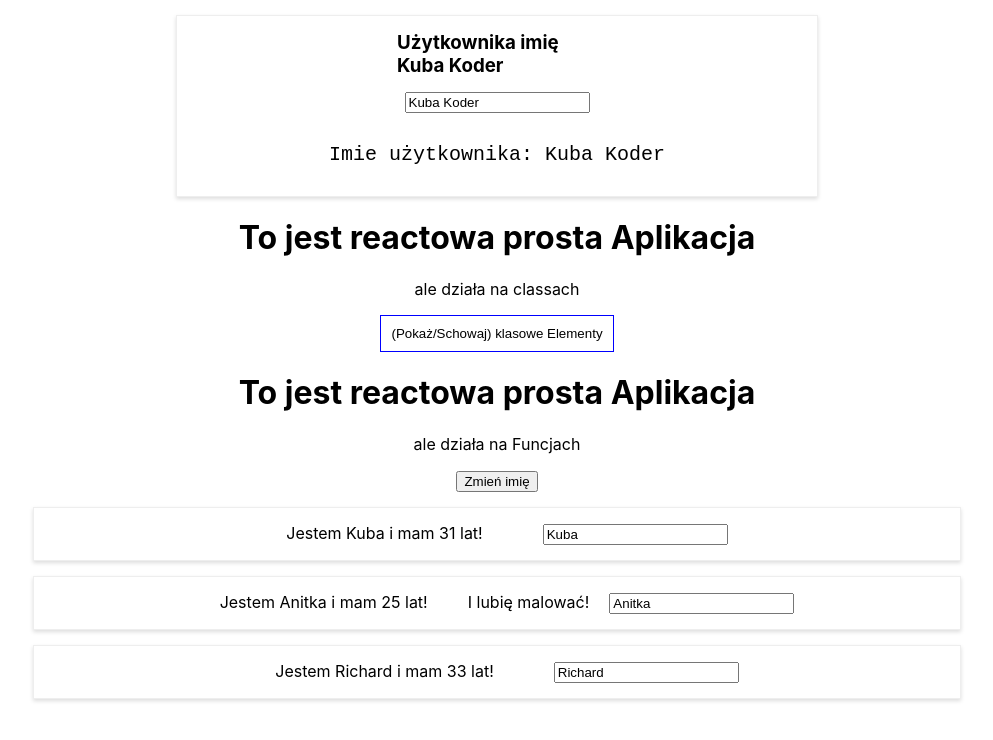
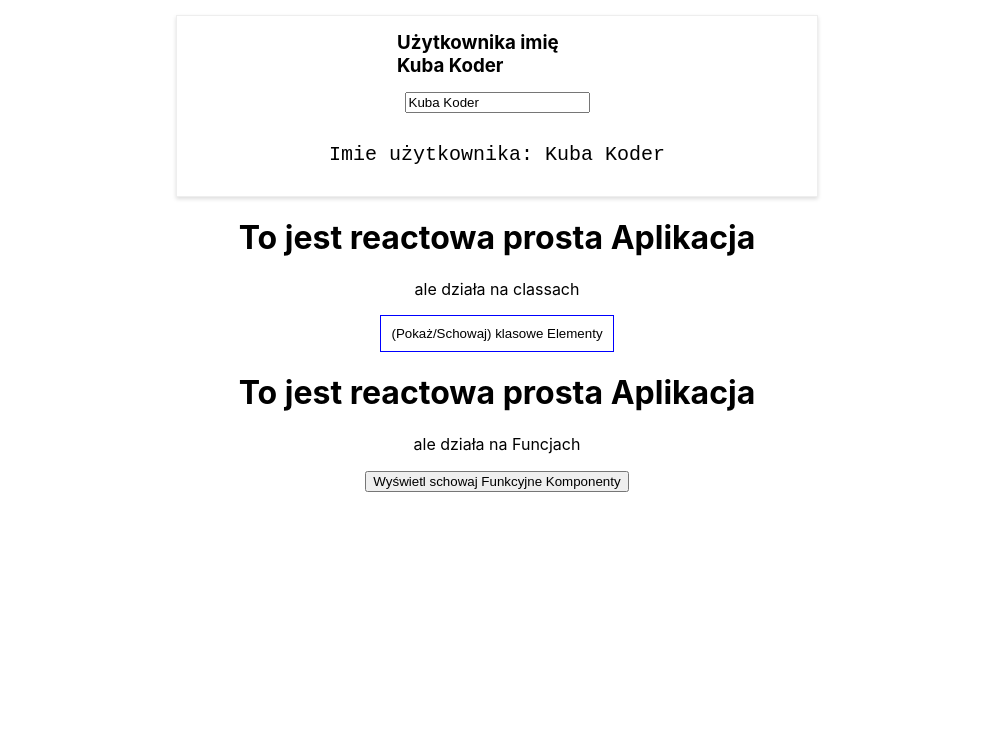
Before and after one commit to SerafinPL/react-persons, a React (Create React App) app: page / in a window 1280 px wide. Shown: the top 740 px of the page, without its empty margins (143-1136 px from the left). Built offline with nearby package versions, Linux system fonts and the light colour scheme.

Commit message:
wyświetlanie warunkowe i w classowych i w funkcyjnych

```diff
--- a/src/App.js
+++ b/src/App.js
@@ -54,13 +54,12 @@ class App extends Component {
       padding: '10px',
       cursor: 'pointer'
     }
-    return (
-      <div className="App">
-        <h1> To jest reactowa prosta Aplikacja</h1>
-        <p>ale działa na classach</p>
-        <button style={buttonStyle} onClick={this.togglePersonHandler}>(Pokaż/Schowaj) klasowe Elementy</button>
-        {
-          this.state.pokazPersons === true ?
+
+    let widok = null;
+
+
+    if (this.state.pokazPersons) {
+      widok = (
         <div>
           <Person         // lepsze wyjśćie
             name={this.state.persons[0].name}
@@ -78,8 +77,20 @@ class App extends Component {
 
           />
         </div>
-          : null
+      );
     }
+
+    return (
+      <div className="App">
+        <h1> To jest reactowa prosta Aplikacja</h1>
+        <p>ale działa na classach</p>
+        <button
+          style={buttonStyle}
+          onClick={this.togglePersonHandler}>(Pokaż/Schowaj) klasowe Elementy</button>
+
+        {widok}
+
+
       </div>
     );
   }
--- a/src/AppFunction.js
+++ b/src/AppFunction.js
@@ -11,7 +11,7 @@ const AppFunction = props => {
       {name: "Anitka", age: 25},
       {name: "Richard", age: 33}
 
-    ],
+    ]
     //kolejnaZmienna: 'inna zmienna' // to znika wiec robimy drugie useState
   });
 
@@ -28,12 +28,29 @@ const AppFunction = props => {
     })
   }
 
+  const [widokState, setWidokState] = useState(false);
+
+  const togglePersonHandler = () => {
+      /*const czyWidac = this.state.pokazPersons;
+      this.setState ({
+        pokazPersons: !czyWidac
+      })*/ // wersja dla Klasowych elementów
+
+      const czyWidac = widokState;
+      setWidokState( !czyWidac);
+  }
+
 
     return (
       <div className="App">
         <h1> To jest reactowa prosta Aplikacja</h1>
         <p>ale działa na Funcjach</p>
+        <button onClick={togglePersonHandler}>Wyświetl schowaj Funkcyjne Komponenty</button>
+	    {  	widokState === true ? // podobno gorsze rozwiązanie
+	    	/*this.state.pokazPersons === true ?   */ // wersja dla Klasowych elementów
+	        <div>
 		        <button onClick={zmienImieHandler.bind(this, "Marcinek")}>Zmień imię</button>
+
 		        <Person 		/* Lepsze dowązanie*/
 		        	name={personsState.persons[0].name}
 		        	age={personsState.persons[0].age}
@@ -49,6 +66,9 @@ const AppFunction = props => {
 		        	funkcja={() => zmienImieHandler("Miłoszek")} // gorsze wyjscie
 		        />
 		    </div>
+		    : null // jak false
+		}
+      </div>
     );
 
 }
```
Lines whose indentation alone changed are shown as unchanged.
